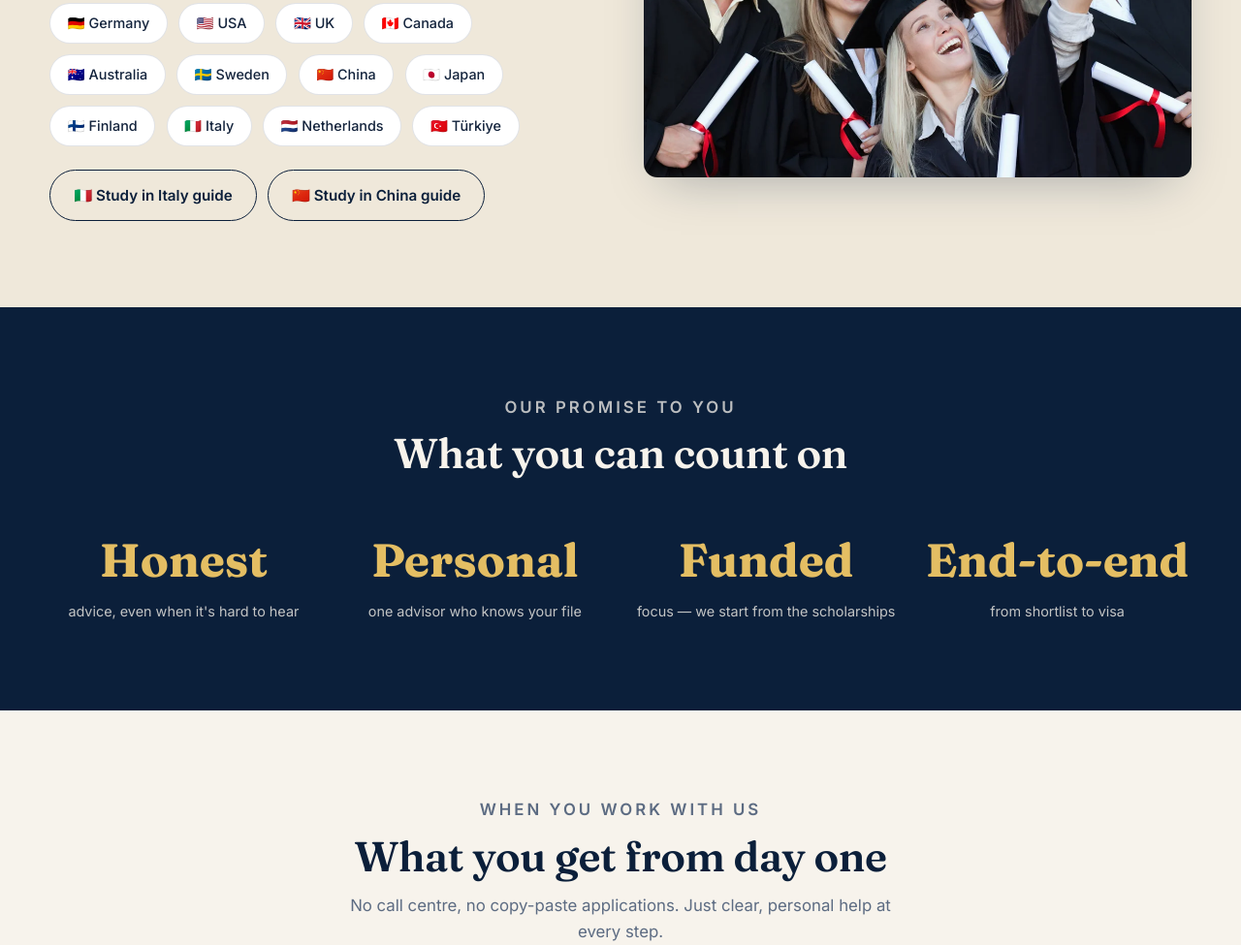
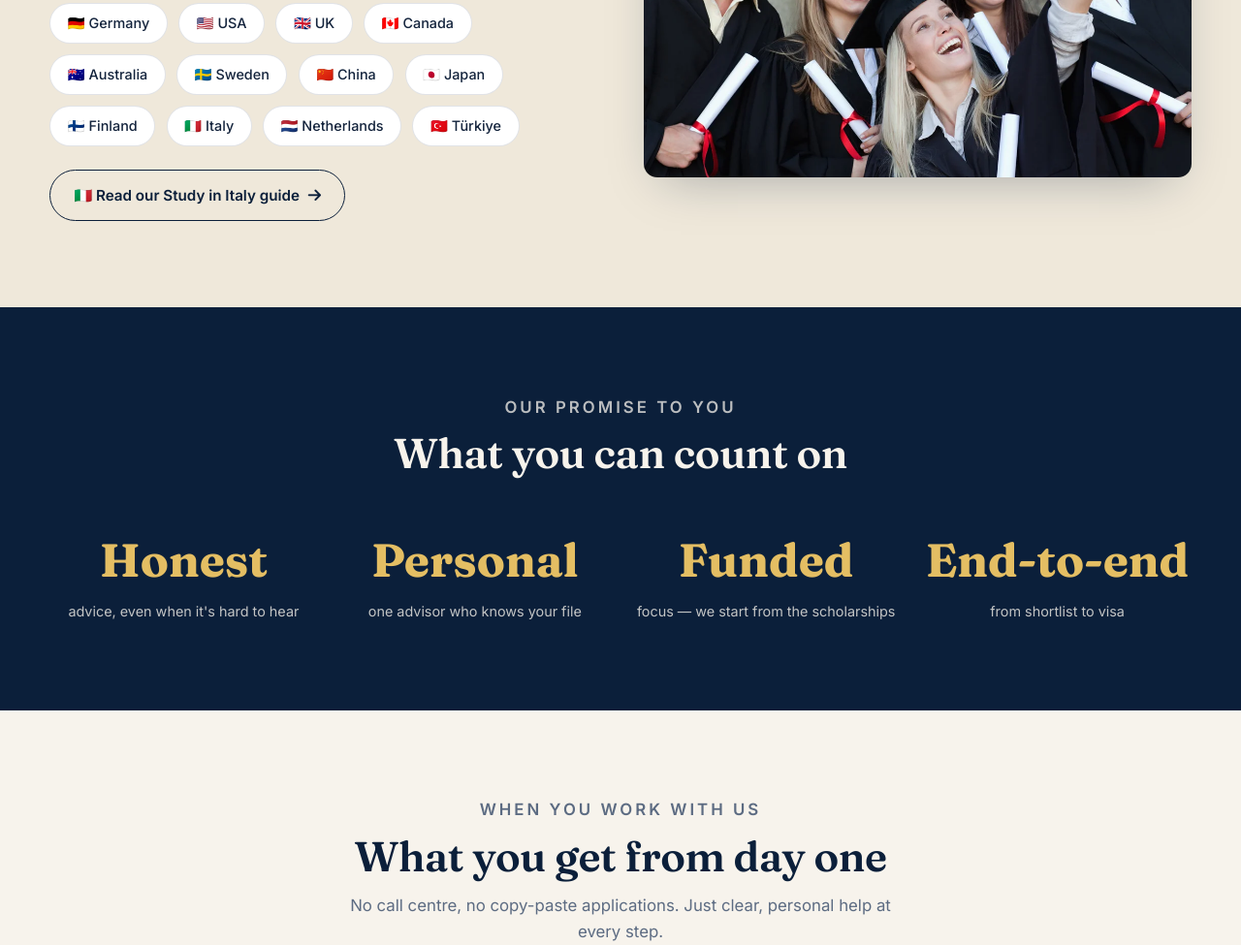
Before and after one commit to FayazKhanMahar/fkc, a website: page public/index.html in a window 1280 px wide. Shown: the part 2781-3756 px from the top of the page at 97% size. Drawn offline with Linux system fonts and the light colour scheme; no server answers.

Commit message:
remove study in China guide

```diff
--- a/public/index.html
+++ b/public/index.html
@@ -143,9 +143,8 @@
             <span>🇨🇳 China</span><span>🇯🇵 Japan</span><span>🇫🇮 Finland</span>
             <span>🇮🇹 Italy</span><span>🇳🇱 Netherlands</span><span>🇹🇷 Türkiye</span>
           </div>
-          <p style="margin-top:1.5rem;display:flex;gap:.7rem;flex-wrap:wrap;">
-            <a href="/pages/study-italy.html" class="btn btn-ghost">🇮🇹 Study in Italy guide</a>
-            <a href="/pages/study-china.html" class="btn btn-ghost">🇨🇳 Study in China guide</a>
+          <p style="margin-top:1.5rem;">
+            <a href="/pages/study-italy.html" class="btn btn-ghost">🇮🇹 Read our Study in Italy guide <i class="fas fa-arrow-right"></i></a>
           </p>
         </div>
         <div>
```
Also changed, not shown: public/pages/services.html (+0 -5 lines).
